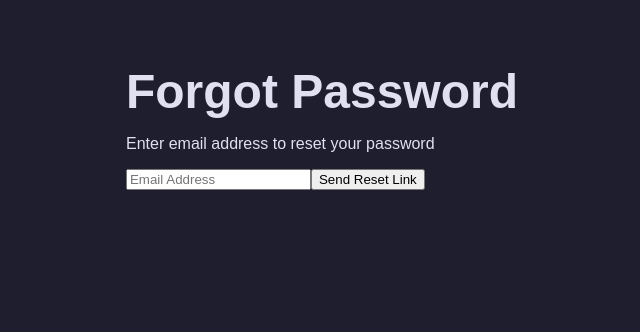
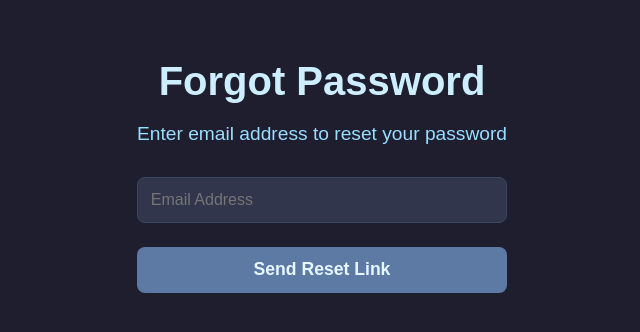
Before and after one commit to abel-alcala/TaskO, a React (Vite) app in the folder packages/react-frontend/: page /forgot-password in a window 1280 px wide. Shown: the top 332 px of the page, without its empty margins (318-958 px from the left). Built offline with nearby package versions, Linux system fonts and the light colour scheme.

Commit message:
fix ui stuff

```diff
--- a/packages/react-frontend/src/CSS/ChangePass.css
+++ b/packages/react-frontend/src/CSS/ChangePass.css
@@ -3,20 +3,25 @@
   flex-direction: column;
   align-items: center;
   justify-content: center;
-  height: 100vh;
+  height: 50vh;
+  padding: 2rem;
+  background-color: hsl(231, 21%, 18%);
 }
 
 .change-pass h1 {
   font-size: 2.5rem;
   color: #d3d3f5;
-  margin-bottom: 1.5rem;
+  margin-bottom: 2rem;
+  text-align: center;
 }
 
 .change-pass-form {
   display: flex;
   flex-direction: row;
-  gap: 10px;
+  gap: 15px;
   align-items: center;
+  flex-wrap: wrap;
+  justify-content: center;
 }
 
 .change-pass-form input[type="password"] {
--- a/packages/react-frontend/src/CSS/CreateAcc.css
+++ b/packages/react-frontend/src/CSS/CreateAcc.css
@@ -2,26 +2,58 @@
     display: flex;
     flex-direction: column;
     align-items: center;
-    margin-top: 50px;
+    margin-top: 80px;
+    padding: 2rem;
+    background: hsl(231, 21%, 18%);
+    border-radius: 15px;
+    box-shadow: 0px 8px 15px rgba(0, 0, 0, 0.3);
+    max-width: 500px;
+    margin-left: auto;
+    margin-right: auto;
+    color: hsl(200, 100%, 90%);
+}
+
+.create-acc h1 {
+    font-size: 2.5rem;
+    font-weight: bold;
+    color: hsl(200, 100%, 90%);
+    margin-bottom: 1.5rem;
+    text-align: center;
 }
 
 .create-acc-form {
     display: flex;
     flex-direction: column;
-    width: 300px;
+    width: 100%;
+    align-items: center;
 }
 
 .create-acc-form input {
-    margin-bottom: 1rem;
-    padding: 0.5rem;
+    width: 100%;
+    padding: 0.8rem;
     font-size: 1rem;
+    border: 1px solid hsl(215, 28%, 30%);
+    border-radius: 8px;
+    margin-bottom: 1.5rem;
+    background-color: hsl(231, 21%, 25%);
+    color: hsl(200, 100%, 90%);
+    transition: border-color 0.3s ease;
 }
 
 .create-acc-btn {
-    padding: 0.5rem;
-    font-size: 1rem;
+    width: 100%;
+    padding: 0.8rem;
+    font-size: 1.1rem;
+    font-weight: bold;
+    background-color: hsl(215, 28%, 50%);
+    color: hsl(200, 100%, 95%);
+    border: none;
+    border-radius: 8px;
     cursor: pointer;
-    background-color: hsl(215, 28%, 17%);
-    color: hsl(200, 100%, 90%);
-    border: none;
+    transition: background-color 0.3s ease, transform 0.2s ease;
 }
+
+.create-acc-form input:focus {
+    border-color: hsl(215, 28%, 50%);
+    outline: none;
+}
--- a/packages/react-frontend/src/CSS/ForgotPass.css
+++ b/packages/react-frontend/src/CSS/ForgotPass.css
@@ -2,31 +2,59 @@
     display: flex;
     flex-direction: column;
     align-items: center;
-    margin-top: 50px;
+    margin-top: 80px;
+    padding: 2rem;
+    background: hsl(231, 21%, 18%);
+    border-radius: 15px;
+    box-shadow: 0px 8px 15px rgba(0, 0, 0, 0.3);
+    max-width: 500px;
+    margin-left: auto;
+    margin-right: auto;
+    color: hsl(200, 100%, 90%);
 }
 
-.forgot-password-form {
+.forgot-pass h1 {
+    font-size: 2.5rem;
+    font-weight: bold;
+    color: hsl(200, 100%, 90%);
+    margin-bottom: 1rem;
+    text-align: center;
+}
+
+.forgot-pass p {
+    font-size: 1.2rem;
+    color: hsl(200, 100%, 80%);
+    text-align: center;
+    margin-bottom: 2rem;
+}
+
+.forgot-pass-form {
     display: flex;
     flex-direction: column;
-    width: 300px;
+    width: 100%;
+    align-items: center;
 }
 
-.forgot-password-form input {
-    margin-bottom: 1rem;
-    padding: 0.5rem;
+.forgot-pass-form input {
+    width: 100%;
+    padding: 0.8rem;
     font-size: 1rem;
+    border: 1px solid hsl(215, 28%, 30%);
+    border-radius: 8px;
+    margin-bottom: 1.5rem;
+    background-color: hsl(231, 21%, 25%);
+    color: hsl(200, 100%, 90%);
 }
 
-.reset-password-btn, .go-back-btn {
-    padding: 0.5rem;
-    font-size: 1rem;
+.reset-pass-btn {
+    width: 100%;
+    padding: 0.8rem;
+    font-size: 1.1rem;
+    font-weight: bold;
+    background-color: hsl(215, 28%, 50%);
+    color: hsl(200, 100%, 95%);
+    border: none;
+    border-radius: 8px;
     cursor: pointer;
-    margin-top: 0.5rem;
-    background-color: hsl(215, 28%, 17%);
-    color: hsl(200, 100%, 90%);
-    border: none;
+    transition: background-color 0.3s ease, transform 0.2s ease;
 }
-
-.go-back-btn {
-    background-color: hsl(214, 15%, 54%);
-}
--- a/packages/react-frontend/src/CSS/Home.css
+++ b/packages/react-frontend/src/CSS/Home.css
@@ -1,10 +1,11 @@
 #root {
-    width: 60%;
+    width: 80%;
     height: 100%;
     display: flex;
     flex-direction: column;
     align-items: center;
     justify-content: start;
+    margin : 0 auto
 }
 
 /* font and box */
@@ -25,13 +26,17 @@ body {
 
 .app-container {
     width: 100%;
-    max-width: 1400px;
+    max-width: 900px;
     margin: 0 auto;
     padding: 2rem;
     display: flex;
     flex-direction: column;
     align-items: center;
     box-sizing: border-box;
+    background: hsl(231, 21%, 18%);
+    border-radius: 15px;
+    box-shadow: 0px 8px 15px rgba(0, 0, 0, 0.3);
+
 }
 
 .react-calendar {
@@ -82,6 +87,8 @@ body {
 }
 
 .clock{
+    display: flex;
+    gap: 0.5rem;
     color: white;
     font-size: 1.5rem;
     font-weight: bold;
@@ -110,13 +117,18 @@ body {
     align-items: center;
     justify-content: space-between;
     margin-bottom: 1rem;
+    background: hsl(231, 21%, 18%);
+    padding: 1rem;
+    border-radius: 10px;
+    box-shadow: 0 2px 10px rgba(0, 0, 0, 0.3);
 }
 
 /* List title styling */
 .text-center {
     margin: 0;
-    font-size: 1.5rem;
+    font-size: 1.8rem;
     font-weight: bold;
+    color: hsl(200, 100%, 90%);
 }
 
 /* Delete List button */
```
